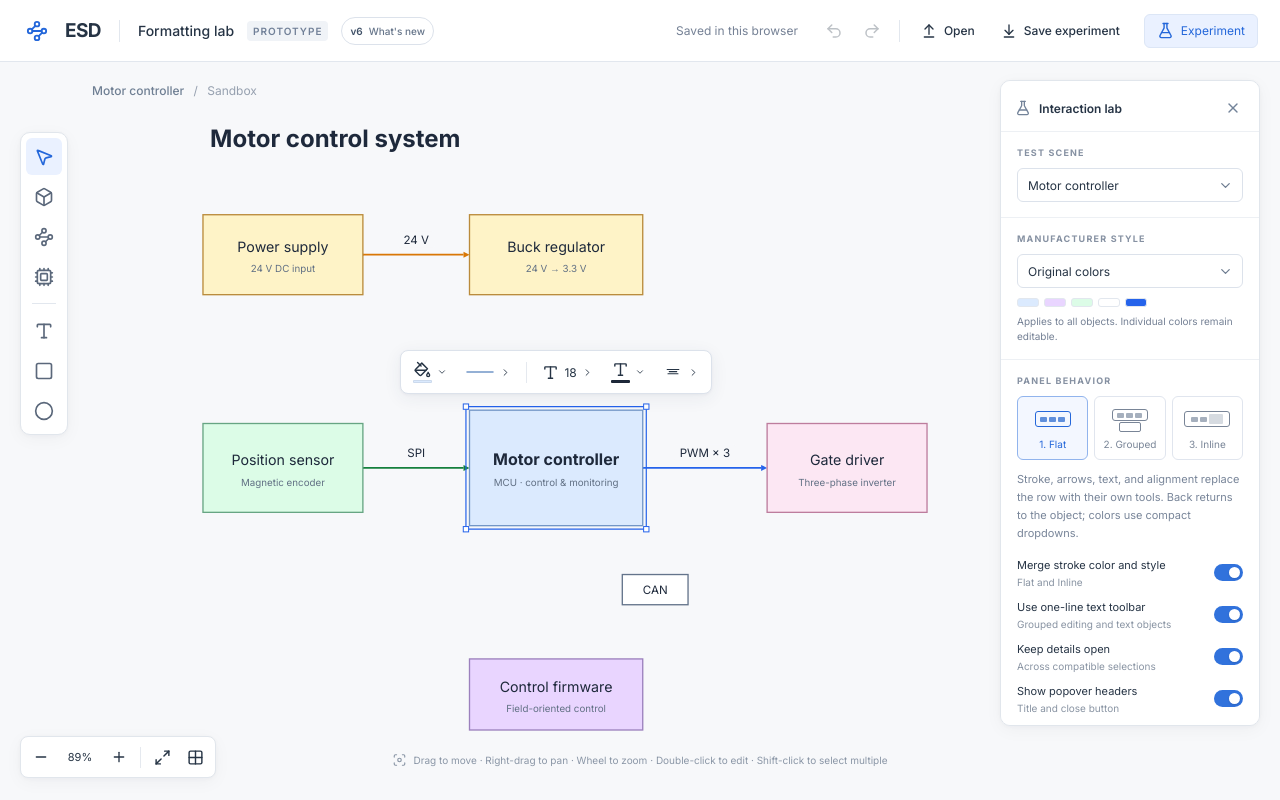
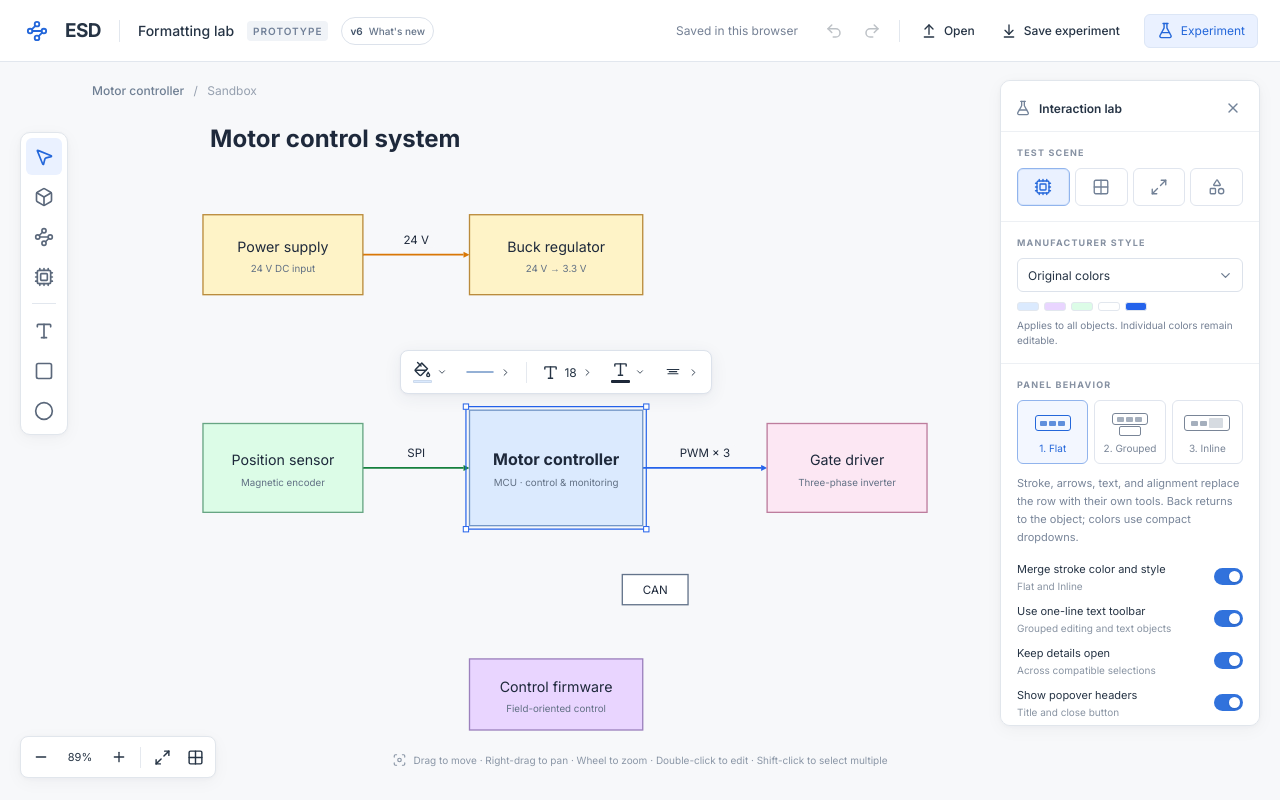
Before and after one commit to foilsv/ESD, a React (Vite) app: page / in a window 1280 px wide. Built offline with nearby package versions, Linux system fonts and the light colour scheme.

Commit message:
Replace test scene dropdown with icon switcher

```diff
--- a/src/App.tsx
+++ b/src/App.tsx
@@ -23,6 +23,7 @@ import {
   Plus,
   Redo2,
   RotateCcw,
+  Shapes,
   Square,
   Type,
   Undo2,
@@ -818,22 +819,28 @@ export default function App() {
               </button>
             </div>
             <div className="experiment-section">
-              <label className="eyebrow" htmlFor="scene">
-                TEST SCENE
-              </label>
-              <div className="select-wrap">
-                <select
-                  id="scene"
-                  value={scene}
-                  onChange={(e) => changeScene(e.target.value as Scene)}
-                >
-                  {Object.entries(scenes).map(([id, label]) => (
-                    <option key={id} value={id}>
-                      {label}
-                    </option>
-                  ))}
-                </select>
-                <ChevronDown size={15} />
+              <div className="eyebrow">TEST SCENE</div>
+              <div className="scene-switcher" role="group" aria-label="Test scene">
+                {(
+                  [
+                    ['system', Cpu],
+                    ['dense', Grid2X2],
+                    ['edge', Maximize2],
+                    ['objects', Shapes],
+                  ] as const
+                ).map(([id, Icon]) => (
+                  <button
+                    key={id}
+                    type="button"
+                    className={scene === id ? 'active' : ''}
+                    aria-label={scenes[id]}
+                    aria-pressed={scene === id}
+                    title={scenes[id]}
+                    onClick={() => changeScene(id)}
+                  >
+                    <Icon size={18} strokeWidth={1.8} />
+                  </button>
+                ))}
               </div>
             </div>
             <div className="experiment-section">
--- a/src/releaseNotes.ts
+++ b/src/releaseNotes.ts
@@ -24,6 +24,11 @@ export const releaseNotes: ReleaseNote[] = [
         title: 'A focused comparison switch',
         description:
           'Use the default-on Interaction Lab option to compare the one-line editing row with the original Grouped popover; the choice saves with experiments.',
+      },
+      {
+        title: 'Scenes visible at a glance',
+        description:
+          'Four icon buttons expose the complete test-scene set at once and keep the current scene visibly selected.',
       },
     ],
   },
--- a/src/styles.css
+++ b/src/styles.css
@@ -710,6 +710,37 @@ button[aria-pressed='true']:not(.swatch):not(.color-swatch) {
   pointer-events: none;
   color: #6d7c90;
 }
+.scene-switcher {
+  display: grid;
+  grid-template-columns: repeat(4, 1fr);
+  gap: 5px;
+}
+.scene-switcher button {
+  display: grid;
+  place-items: center;
+  min-width: 0;
+  height: 38px;
+  padding: 0;
+  border: 1px solid #e0e5ee;
+  border-radius: 6px;
+  color: #718096;
+  background: #fff;
+}
+.scene-switcher button:hover {
+  border-color: #c5d2e5;
+  color: #49617e;
+  background: #f8fafd;
+}
+.scene-switcher button.active {
+  border-color: #91b4ed;
+  color: #2467da;
+  background: #f3f7ff;
+  box-shadow: inset 0 0 0 1px #d7e5fb;
+}
+.scene-switcher button:focus-visible {
+  outline: 2px solid var(--accent);
+  outline-offset: 2px;
+}
 .manufacturer-swatches {
   display: flex;
   gap: 5px;
```
Also changed, not shown: 1 other file (tests, documents, lock files or other folders).
